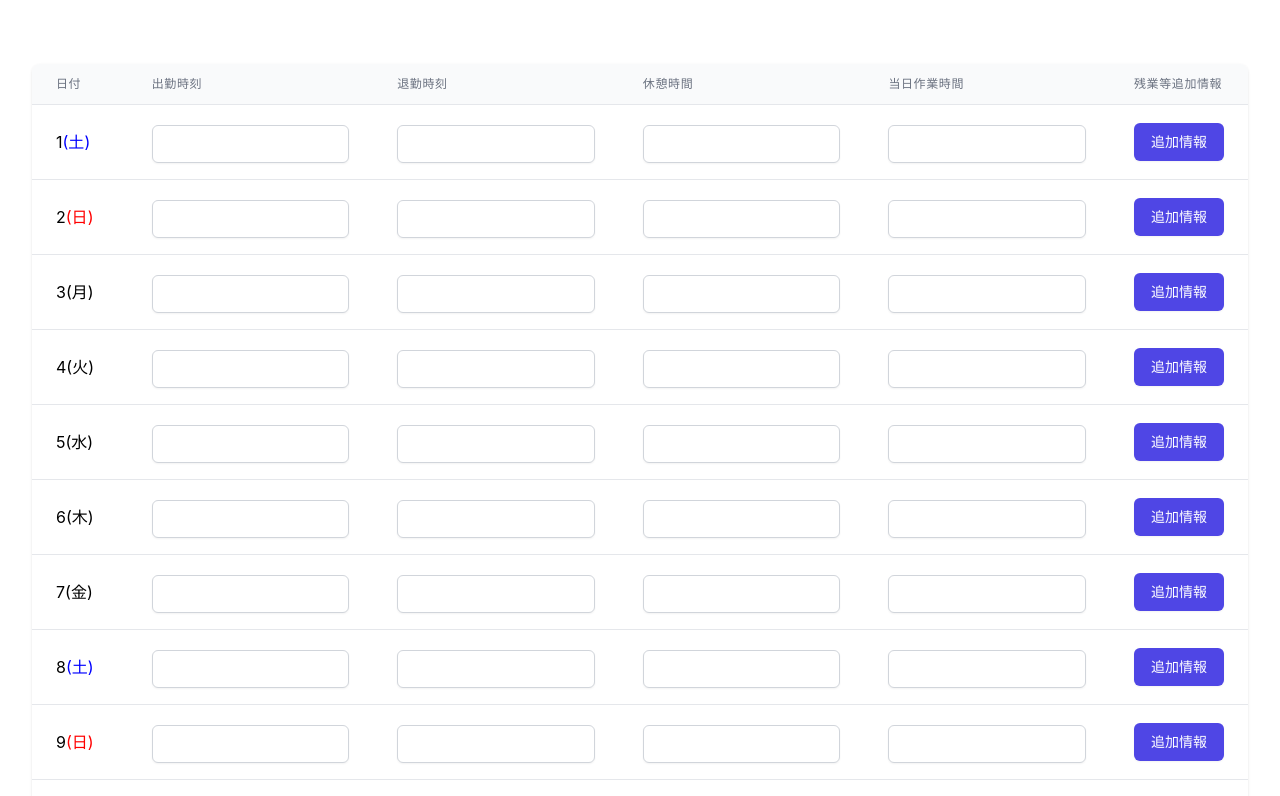
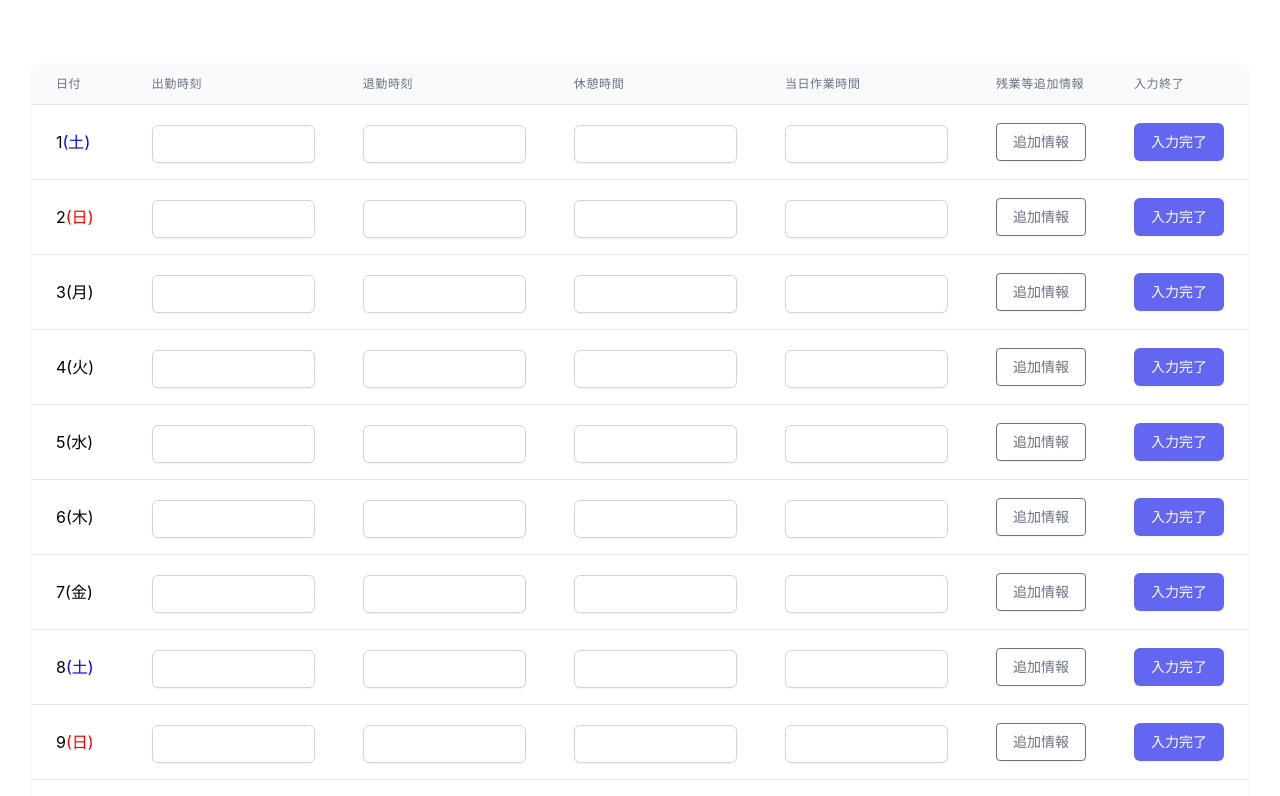
Before and after one commit to wasipo/attdn, a Next.js app in the folder packages/frontend/: page / in a window 1280 px wide. Shown: the top 796 px of the page. Built offline with nearby package versions, Linux system fonts and the light colour scheme.

Commit message:
ReactHookFormを導入。入力決定ボタンを追加。

```diff
--- a/packages/frontend/layouts/workScheduleLayout.tsx
+++ b/packages/frontend/layouts/workScheduleLayout.tsx
@@ -62,6 +62,9 @@ const WorkScheduleLayout = () => {
                     <th scope="col" className="px-6 py-3 text-left text-xs font-medium text-gray-500 uppercase tracking-wider">
                       残業等追加情報
                     </th>
+                    <th scope="col" className="px-6 py-3 text-left text-xs font-medium text-gray-500 uppercase tracking-wider">
+                      入力終了
+                    </th>
                   </tr>
                 </thead>
                 <tbody className="bg-white divide-y divide-gray-200">
--- a/packages/frontend/package.json
+++ b/packages/frontend/package.json
@@ -21,6 +21,7 @@
     "next": "^12.0.10",
     "react": "17.0.2",
     "react-dom": "^17.0.2",
+    "react-hook-form": "^7.25.3",
     "react-icons": "^4.3.1",
     "react-redux": "^7.2.6",
     "redux": "^4.1.2",
--- a/packages/frontend/parts/attendanceFunction.tsx
+++ b/packages/frontend/parts/attendanceFunction.tsx
@@ -15,6 +15,18 @@ export const AddFunction = (props:WorkScheduleProps) => {
 
 
     return (
-        <button onClick={kickAction} className='inline-flex justify-center py-2 px-4 border border-transparent shadow-sm text-sm font-medium rounded-md text-white bg-indigo-600 hover:bg-indigo-700 focus:outline-none focus:ring-2 focus:ring-offset-2 focus:ring-indigo-500'>追加情報</button>
+        <button onClick={kickAction} className='inline-flex shadow-sm text-sm justify-center px-4 py-2 rounded font-medium bg-white text-gray-500 focus:outline-white border border-gray-500 hover:bg-gray-300'>追加情報</button>
     );
 }
+
+
+export const CompleteButton = (props:WorkScheduleProps) => {
+
+    const kickAction = () => (
+        props.getClickRow(props.rowNumber)
+    )
+
+    return (
+        <button onClick={kickAction} className='inline-flex justify-center py-2 px-4 border border-transparent shadow-sm text-sm font-medium rounded-md text-white bg-indigo-500 hover:bg-indigo-300 focus:outline-none focus:ring-2 focus:ring-offset-2 focus:ring-indigo-500'>入力完了</button>
+    );
+}
--- a/packages/frontend/parts/workSchedule.tsx
+++ b/packages/frontend/parts/workSchedule.tsx
@@ -1,14 +1,23 @@
 import React,{useRef, useState} from 'react';
 import { format } from 'date-fns';
 import {ClockingOut,Attendance,ResultTodayAttendance,RestTime} from './Attendance';
-import {AddFunction} from './AttendanceFunction';
+import {AddFunction,CompleteButton} from './AttendanceFunction';
 import {Span} from './style/span';
 import {Modal} from '../layouts/Modal'
 import {WorkSchedules,KeyName} from '../lib/data/WorkSchedule';
 import startOfWeekYear from 'date-fns/esm/startOfWeekYear/index.js';
+import { useForm, SubmitHandler } from "react-hook-form";
 
 
+type Inputs = {
+    example: string,
+    exampleRequired: string,
+  };
+
 const WorkSchedule = () => {
+
+    const { register, handleSubmit, watch, formState: { errors } } = useForm<Inputs>();
+    const onSubmit: SubmitHandler<Inputs> = data => console.log(data);
 
 
     type WeekUnion = typeof week[number];
@@ -19,8 +28,6 @@ const WorkSchedule = () => {
     const cancelButtonRef = useRef(null);
 
     const date = new Date();
-
-
 
     const getEndDate = (date: Date):number =>  {
         return Number(format(new Date(date.getFullYear(),date.getMonth()+1,0), 'dd'))+1;
@@ -76,6 +83,7 @@ const WorkSchedule = () => {
                 items.push(<td key={KeyName.rest+rowData[i]} className="px-6 py-4 whitespace-nowrap"><RestTime key={'re'+i} rowNumber={i} /></td>)
                 items.push(<td key={KeyName.result+rowData[i]} className="px-6 py-4 whitespace-nowrap"><ResultTodayAttendance key={'res'+i} rowNumber={i} /></td>)
                 items.push(<td key={KeyName.addFc+rowData[i]} className="px-6 py-4 whitespace-nowrap"><AddFunction key={'ad'+i} modalControl={modalControl} getClickRow={getClickRow} rowNumber={i} /></td>)
+                items.push(<td key={KeyName.addFc+rowData[i]} className="px-6 py-4 whitespace-nowrap"><CompleteButton key={'ad'+i} modalControl={modalControl} getClickRow={getClickRow} rowNumber={i} /></td>)
                 parent.push(<tr key={'key'+i}>
                     {items}
                 </tr>);
```
Also changed, not shown: 1 other file (tests, documents, lock files or other folders).
